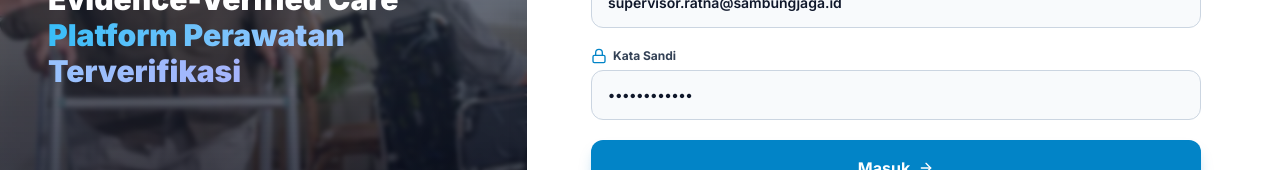
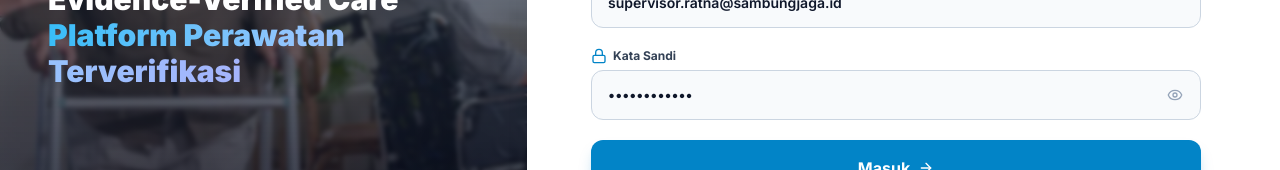
Before and after one commit to s1informatika11s25007-maker/SambungJaga, a React (Vite) app: page / in a window 1280 px wide. Both pictures are taken after a click on the button "Masuk". Shown: the part 390-560 px from the top of the page. Built offline with nearby package versions, Linux system fonts and the light colour scheme; no server answers; the database is empty.

Commit message:
feat: add animated show/hide password toggle feature to login form with Eye and EyeOff icons

```diff
--- a/src/pages/LoginPage.jsx
+++ b/src/pages/LoginPage.jsx
@@ -7,13 +7,16 @@ import {
   UserCheck,
   CheckCircle2,
   ArrowLeft,
-  ShieldCheck
+  ShieldCheck,
+  Eye,
+  EyeOff
 } from 'lucide-react';
 
 export default function LoginPage({ onLoginSuccess, onGoToRegister, onGoToLanding }) {
   const [selectedRole, setSelectedRole] = useState('supervisor');
   const [email, setEmail] = useState('supervisor.ratna@sambungjaga.id');
   const [password, setPassword] = useState('••••••••••••');
+  const [showPassword, setShowPassword] = useState(false);
 
   const demoAccounts = {
     supervisor: 'supervisor.ratna@sambungjaga.id',
@@ -101,7 +104,7 @@ export default function LoginPage({ onLoginSuccess, onGoToRegister, onGoToLandin
         </div>
       </div>
 
-      {/* RIGHT COLUMN: Ultra-Clean Form with Dropdown Demo Select & Entrance Animation */}
+      {/* RIGHT COLUMN: Ultra-Clean Form with Show/Hide Password Feature & Entrance Animation */}
       <div className="w-full lg:w-7/12 bg-white p-8 sm:p-12 lg:p-16 flex flex-col justify-center space-y-6 shadow-xl animate-fade-in">
 
         {/* Header - Full Width */}
@@ -147,13 +150,27 @@ export default function LoginPage({ onLoginSuccess, onGoToRegister, onGoToLandin
             <label className="block text-xs font-bold text-slate-700 mb-1.5 flex items-center">
               <Lock className="w-4 h-4 mr-1.5 text-sky-600" /> Kata Sandi
             </label>
-            <input
-              type="password"
-              required
-              value={password}
-              onChange={(e) => setPassword(e.target.value)}
-              className="w-full bg-slate-50 border border-slate-300 rounded-xl px-4 py-3.5 text-xs sm:text-sm text-slate-900 font-semibold outline-none focus:ring-2 focus:ring-sky-500 focus:border-sky-500 transition shadow-2xs"
-            />
+            <div className="relative w-full">
+              <input
+                type={showPassword ? "text" : "password"}
+                required
+                value={password}
+                onChange={(e) => setPassword(e.target.value)}
+                className="w-full bg-slate-50 border border-slate-300 rounded-xl px-4 py-3.5 pr-11 text-xs sm:text-sm text-slate-900 font-semibold outline-none focus:ring-2 focus:ring-sky-500 focus:border-sky-500 transition shadow-2xs"
+              />
+              <button
+                type="button"
+                onClick={() => setShowPassword(!showPassword)}
+                className="absolute right-3.5 top-1/2 -translate-y-1/2 p-1 text-slate-400 hover:text-sky-600 transition duration-200 transform active:scale-90 focus:outline-none"
+                title={showPassword ? "Sembunyikan kata sandi" : "Tampilkan kata sandi"}
+              >
+                {showPassword ? (
+                  <EyeOff className="w-4 h-4 transition-transform duration-200" />
+                ) : (
+                  <Eye className="w-4 h-4 transition-transform duration-200" />
+                )}
+              </button>
+            </div>
           </div>
 
           <button
```
